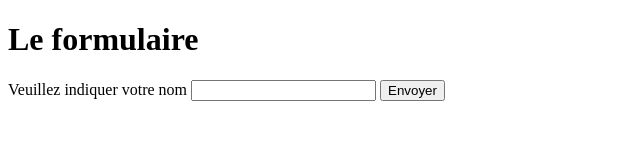
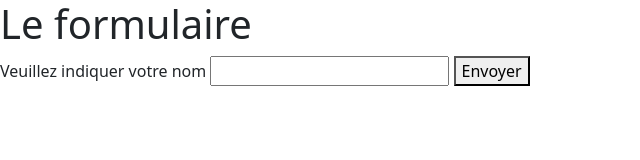
Before and after one commit to gkiori/nodeapp, a website: page html/index.html in a window 1280 px wide. Shown: the whole page, without its empty margins (0-640 px from the left). Drawn offline with nearby package versions, Linux system fonts and the light colour scheme.

Commit message:
ajout des CDN bootstrap

```diff
--- a/html/index.html
+++ b/html/index.html
@@ -9,7 +9,7 @@
     <title>Bienvenue sur notre NodeApp </title>
     <meta name="author" content="RomyGuytriBrunoAntoine">
 
-    <link rel="stylesheet" href="">
+    <link href="https://cdn.jsdelivr.net/npm/bootstrap@5.2.0/dist/css/bootstrap.min.css" rel="stylesheet" integrity="sha384-gH2yIJqKdNHPEq0n4Mqa/HGKIhSkIHeL5AyhkYV8i59U5AR6csBvApHHNl/vI1Bx" crossorigin="anonymous">
 
 </head>
 
@@ -23,7 +23,7 @@
         <button type="submit"> Envoyer </button>
     </form>
 
-
+    <script src="https://cdn.jsdelivr.net/npm/bootstrap@5.2.0/dist/js/bootstrap.bundle.min.js" integrity="sha384-A3rJD856KowSb7dwlZdYEkO39Gagi7vIsF0jrRAoQmDKKtQBHUuLZ9AsSv4jD4Xa" crossorigin="anonymous"></script>
 </body>
 
 </html>
```
